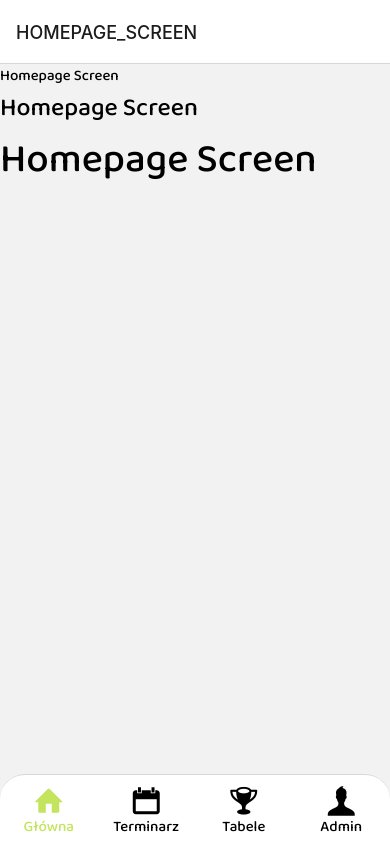
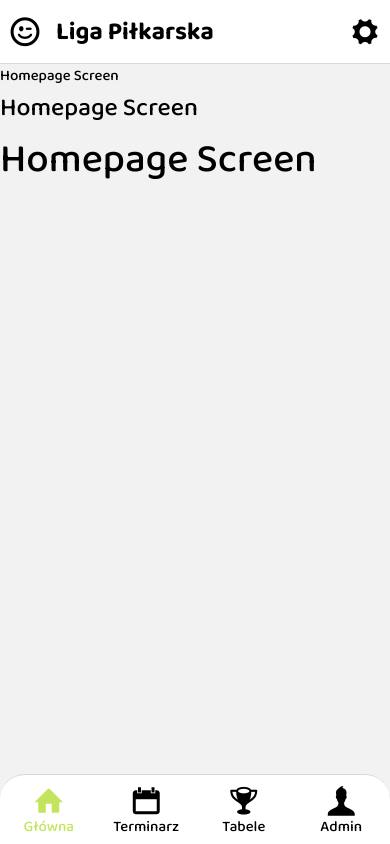
Before and after one commit to BartekObudzinski/FootballLeagueMobileApp, a React Native app: screen / in a window 390 px wide. Built offline with nearby package versions, Linux system fonts and the light colour scheme.

Commit message:
simple header added

```diff
--- /dev/null
+++ b/src/Navigation/TabsBottomMenu/Utils/header-label.ts
@@ -0,0 +1,19 @@
+import { ADMIN_SCREEN } from 'Components/Pages/Admin/consts';
+import { HOMEPAGE_SCREEN } from 'Components/Pages/Homepage/consts';
+import { MATCHES_SCREEN } from 'Components/Pages/Matches/consts';
+import { TABLES_SCREEN } from 'Components/Pages/Tables/consts';
+
+export const headerLabel = (routeName: string): string => {
+  switch (routeName) {
+    case HOMEPAGE_SCREEN:
+      return 'Liga Piłkarska';
+    case MATCHES_SCREEN:
+      return 'Terminarz';
+    case TABLES_SCREEN:
+      return 'Tabela Ligowa';
+    case ADMIN_SCREEN:
+      return 'Zarządzanie Ligą';
+    default:
+      return 'Liga Piłkarska';
+  }
+};
--- a/src/Navigation/TabsBottomMenu/index.tsx
+++ b/src/Navigation/TabsBottomMenu/index.tsx
@@ -13,6 +13,7 @@ import { Tab, TAB_ICON_SIZE } from './consts';
 import { Tables } from 'Components/Pages/Tables';
 import { TABLES_SCREEN } from 'Components/Pages/Tables/consts';
 import { Typography } from 'Components/Atoms/Typography';
+import { headerLabel } from './Utils/header-label';
 
 export const TabsBottomMenuStack = () => {
   return (
@@ -22,6 +23,17 @@ export const TabsBottomMenuStack = () => {
         const { name, label } = iconProperties(route.name);
         const { LIGHT_GREEN, BLACK } = theme.colors;
         return {
+          headerLeft: () => {
+            return (
+              <Entypo name="emoji-flirt" size={30} style={{ marginLeft: 10 }} />
+            );
+          },
+          headerTitle: () => (
+            <Typography bold>{headerLabel(route.name)}</Typography>
+          ),
+          headerRight: () => {
+            return <Entypo name="cog" size={30} style={{ marginRight: 10 }} />;
+          },
           tabBarIcon: ({ focused }) => {
             return (
               <Entypo
```
